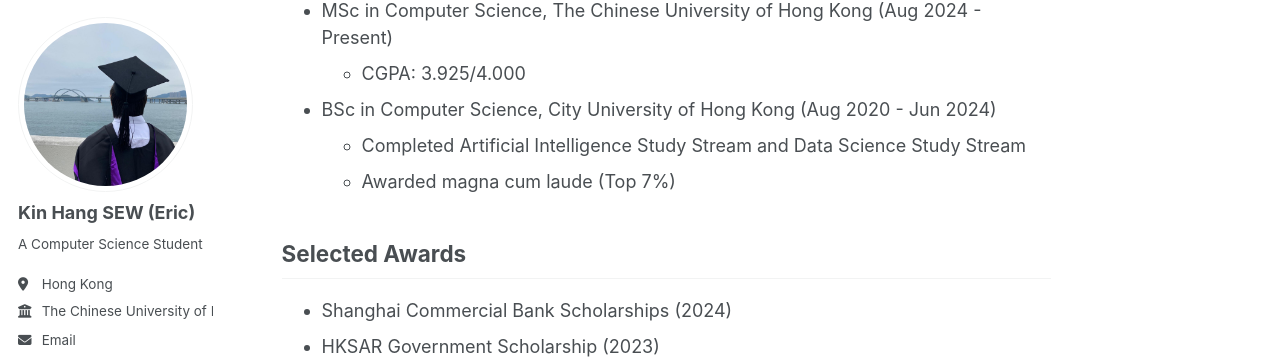
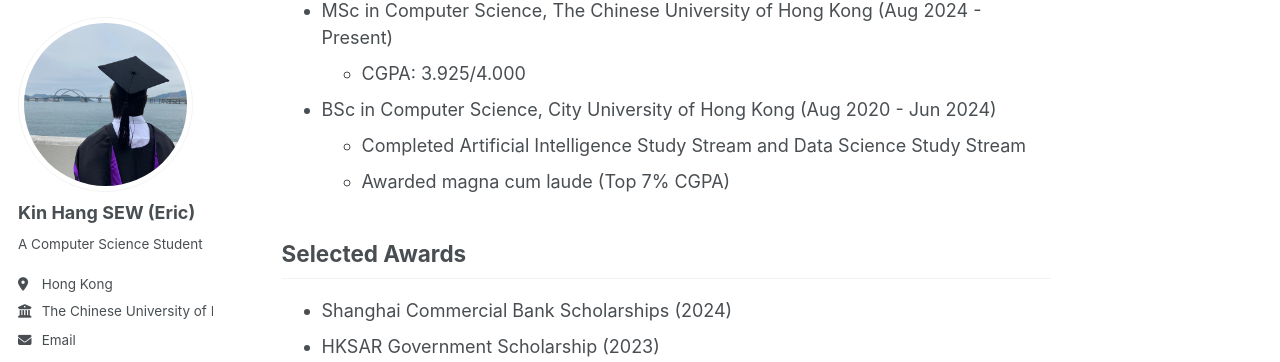
Before and after one commit to ericskh2/ericskh2.github.io, a Jekyll site: the page built from _pages/about.md, in a window 1280 px wide and 900 px high, scrolled down 846 px. Shown: the part 89-451 px from the top of the window. Built offline with Jekyll 4.4.1, drawn with Linux system fonts in a browser that asks for light colours.

Commit message:
Update about.md

```diff
--- a/_pages/about.md
+++ b/_pages/about.md
@@ -31,7 +31,7 @@ Education
   - CGPA: 3.925/4.000
 - BSc in Computer Science, City University of Hong Kong (Aug 2020 - Jun 2024)
   - Completed Artificial Intelligence Study Stream and Data Science Study Stream
-  - Awarded magna cum laude (Top 7%)
+  - Awarded magna cum laude (Top 7% CGPA)
 
 Selected Awards
 ------
```
